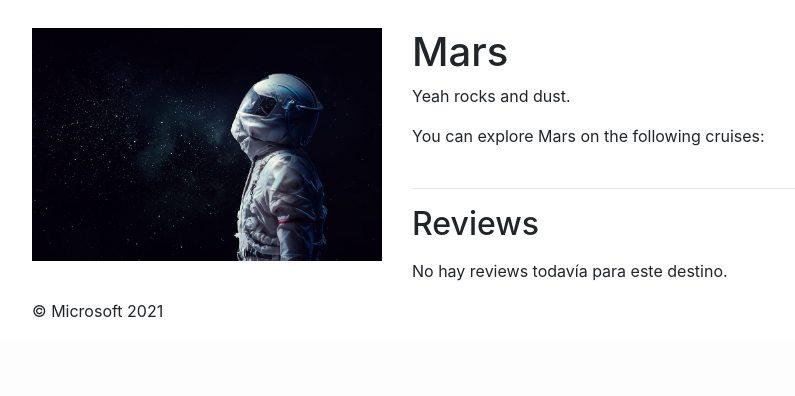
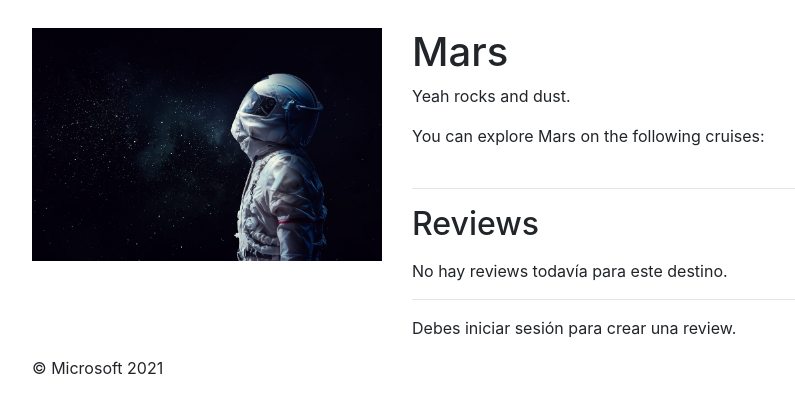
Before and after one commit to alejandro-pallares-cuina/ISW2_APALLARES_DALFAGEME_BRUIZ_GZABALA_DRIVERA, a Django app: page /destination/2 in a window 1280 px wide. Shown: the part 604-1000 px from the top of the page, without its empty margins (53-848 px from the left). Before the commit the page ends 921 px from the top, so only its background shows below. Run offline with Django 5.2, Linux system fonts and the light colour scheme; data comes from the database, SQL or seed files in the repository; data that the repository does not hold is empty; some libraries are stand-ins or nearby versions; some web fonts are replaced.

Commit message:
T6 PBI PT3-Vistas

```diff
--- a/project/settings.py
+++ b/project/settings.py
@@ -134,6 +134,9 @@ STATIC_ROOT = BASE_DIR / "staticfiles"
 
 STATICFILES_DIRS = [BASE_DIR / "res"]
 
+STATICFILES_DIRS += [BASE_DIR / "static"]
+
+
 STATICFILES_STORAGE = "whitenoise.storage.CompressedManifestStaticFilesStorage"
 
 # Default primary key field type
--- a/relecloud/templates/destination_detail.html
+++ b/relecloud/templates/destination_detail.html
@@ -25,9 +25,13 @@
 
     <h2>Reviews</h2>
 
-    {% if destination.reviews.all %}
+    {% if avg_rating %}
+        <p><strong>Valoración media:</strong> {{ avg_rating|floatformat:1 }} / 5</p>
+    {% endif %}
+
+    {% if reviews %}
         <ul class="list-group mt-3">
-            {% for review in destination.reviews.all %}
+            {% for review in reviews %}
                 <li class="list-group-item">
                     <div>
                         <strong>{{ review.user.username }}</strong>
@@ -61,4 +65,21 @@
         <p class="mt-3">No hay reviews todavía para este destino.</p>
     {% endif %}
 
+    <hr>
+
+    {% if can_review %}
+        <h3>Escribe tu review</h3>
+        <form method="post" action="{% url 'destination_review_create' destination.id %}">
+            {% csrf_token %}
+            {{ review_form.as_p }}
+            <button type="submit" class="btn btn-success">Enviar review</button>
+        </form>
+    {% else %}
+        {% if user.is_authenticated %}
+            <p class="mt-3">No puedes crear una review para este destino (se requiere haber comprado).</p>
+        {% else %}
+            <p class="mt-3">Debes iniciar sesión para crear una review.</p>
+        {% endif %}
+    {% endif %}
+
 {% endblock content %}
--- a/relecloud/views.py
+++ b/relecloud/views.py
@@ -5,19 +5,9 @@ from django.views import generic
 from django.contrib.messages.views import SuccessMessageMixin
 from django.contrib.auth.decorators import login_required
 from django.http import HttpResponseForbidden
+from django.db.models import Avg
 
-def user_has_purchase(user):
-    """
-    T4: Implementar restricción de compra.
-
-    ⚠️ Versión simplificada para esta práctica:
-    - Consideramos que el usuario con username 'buyer' es comprador.
-    - El resto NO tienen compra.
-
-    En una versión más avanzada, aquí se comprobaría una tabla de compras,
-    reservas, etc.
-    """
-    return user.username == "buyer"
+from .forms import ReviewForm
 
 
 def index(request):
@@ -38,6 +28,31 @@ class DestinationDetailView(generic.DetailView):
     model = models.Destination
     context_object_name = 'destination'
 
+    def get_context_data(self, **kwargs):
+        """
+        T6: añadir al contexto:
+        - reviews del destino
+        - valoración media
+        - formulario de review (si el usuario puede crearla)
+        """
+        context = super().get_context_data(**kwargs)
+        destination = self.object
+
+        reviews = destination.reviews.all()
+        context["reviews"] = reviews
+
+        avg_rating = reviews.aggregate(avg=Avg("rating"))["avg"]
+        context["avg_rating"] = avg_rating
+
+        user = self.request.user
+        can_review = user.is_authenticated and user_has_purchase(user)
+        context["can_review"] = can_review
+
+        if can_review:
+            context["review_form"] = ReviewForm()
+
+        return context
+
 
 class CruiseDetailView(generic.DetailView):
     template_name = 'cruise_detail.html'
@@ -53,41 +68,45 @@ class InfoRequestCreate(SuccessMessageMixin, generic.CreateView):
     success_message = 'Thank you, %(name)s! We will email you when we have more information about %(cruise)s!'
 
 
+def user_has_purchase(user):
+    """
+    T4: Implementar restricción de compra.
+
+    Versión simplificada:
+    - El usuario con username 'buyer' se considera comprador.
+    - El resto NO tienen compra.
+    """
+    return user.username == "buyer"
+
+
 @login_required
 def create_destination_review(request, destination_id):
     """
     CREATE: crea una review para un Destination concreto.
 
-    T4: Restricción para Reviews:
-    - Usuario registrado y con compra -> puede crear review
-    - Resto -> creación denegada (403)
+    T4 + T6:
+    - Solo usuario con compra puede crear review.
+    - El formulario se muestra en el detalle del destino.
     """
     destination = get_object_or_404(models.Destination, pk=destination_id)
 
     if request.method == "POST":
-        # 🔒 Restricción de compra (T4)
         if not user_has_purchase(request.user):
-            # Usuario autenticado PERO sin compra -> 403 Forbidden
-            return HttpResponseForbidden("You are not allowed to create a review for this destination.")
-
-        rating = request.POST.get("rating")
-        title = request.POST.get("title", "")
-        comment = request.POST.get("comment", "")
-
-        if rating:
-            models.Review.objects.create(
-                user=request.user,
-                destination=destination,
-                rating=rating,
-                title=title,
-                comment=comment,
+            return HttpResponseForbidden(
+                "You are not allowed to create a review for this destination."
             )
 
-        # Redirigimos al detalle del destino (302)
+        form = ReviewForm(request.POST)
+        if form.is_valid():
+            review = form.save(commit=False)
+            review.user = request.user
+            review.destination = destination
+            review.save()
+
         return redirect('destination_detail', pk=destination_id)
 
-    # Si no es POST, redirigimos también al detalle
     return redirect('destination_detail', pk=destination_id)
+
 
 @login_required
 def update_review(request, review_id):
@@ -96,32 +115,24 @@ def update_review(request, review_id):
     """
     review = get_object_or_404(models.Review, pk=review_id)
 
-    # Solo el autor puede editar
     if review.user != request.user:
         return HttpResponseForbidden("You are not allowed to edit this review.")
 
     if request.method == "POST":
-        rating = request.POST.get("rating")
-        title = request.POST.get("title", "")
-        comment = request.POST.get("comment", "")
+        form = ReviewForm(request.POST, instance=review)
+        if form.is_valid():
+            form.save()
 
-        if rating:
-            review.rating = rating
-            review.title = title
-            review.comment = comment
-            review.save()
-
-        # Volvemos al detalle del destino asociado
         if review.destination:
             return redirect('destination_detail', pk=review.destination.id)
         elif review.cruise:
             return redirect('cruise_detail', pk=review.cruise.id)
-
         return redirect('index')
 
-    # GET: mostrar formulario con datos actuales
+    form = ReviewForm(instance=review)
     context = {
         "review": review,
+        "form": form,
     }
     return render(request, "review_edit.html", context)
 
@@ -133,12 +144,10 @@ def delete_review(request, review_id):
     """
     review = get_object_or_404(models.Review, pk=review_id)
 
-    # Solo el autor puede borrar
     if review.user != request.user:
         return HttpResponseForbidden("You are not allowed to delete this review.")
 
     if request.method == "POST":
-        # Guardamos destino/crucero antes de borrar
         destination = review.destination
         cruise = review.cruise
         review.delete()
@@ -147,10 +156,8 @@ def delete_review(request, review_id):
             return redirect('destination_detail', pk=destination.id)
         elif cruise:
             return redirect('cruise_detail', pk=cruise.id)
-
         return redirect('index')
 
-    # GET: mostrar pantalla de confirmación
     context = {
         "review": review,
     }
```
Also changed, not shown: relecloud/admin.py (+9 -3 lines).
